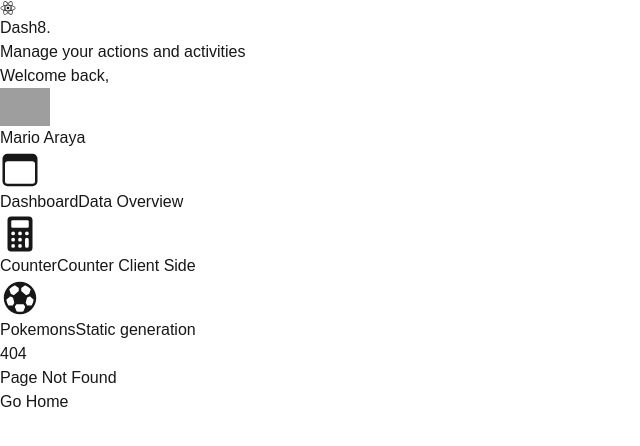
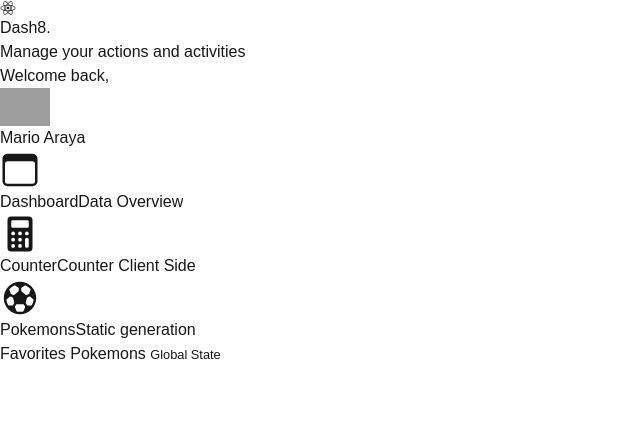
Before and after one commit to mariocodecr/NextJs-Learning, a Next.js app in the folder 02-my-dashboard/: page /dashboard/favorites in a window 1280 px wide. Before the commit this address had no page. Shown: the top 446 px of the page, without its empty margins (0-640 px from the left). Built offline with nearby package versions, Linux system fonts and the light colour scheme; grey boxes are pictures that could not be loaded.

Commit message:
feat: create Favorites page with metadata and empty Pokémon grid

```diff
--- /dev/null
+++ b/02-my-dashboard/src/app/dashboard/favorites/page.tsx
@@ -0,0 +1,26 @@
+import { PokemonGrid, } from "@/pokemons";
+
+
+
+export const metadata = {
+ title: 'Favorites',
+ description: 'Favorite Pokemons',
+};
+
+
+
+
+
+
+export default async function PokemonsPage() {
+
+
+  return (
+    <div className="flex flex-col">
+
+        <span className="text-5xl my-2">Favorites Pokemons <small className="text-blue-500">Global State</small></span>
+
+        <PokemonGrid pokemons={[]} />
+    </div>
+  );
+}
```
